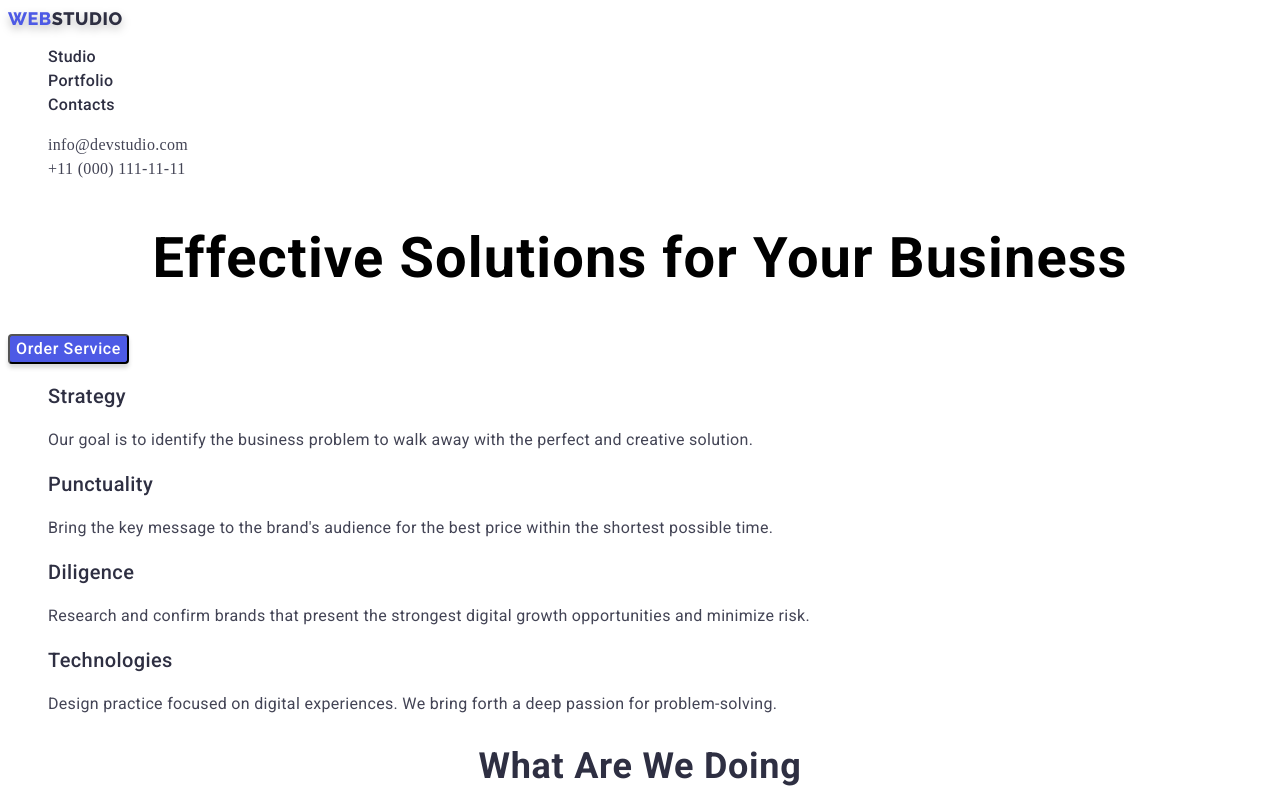
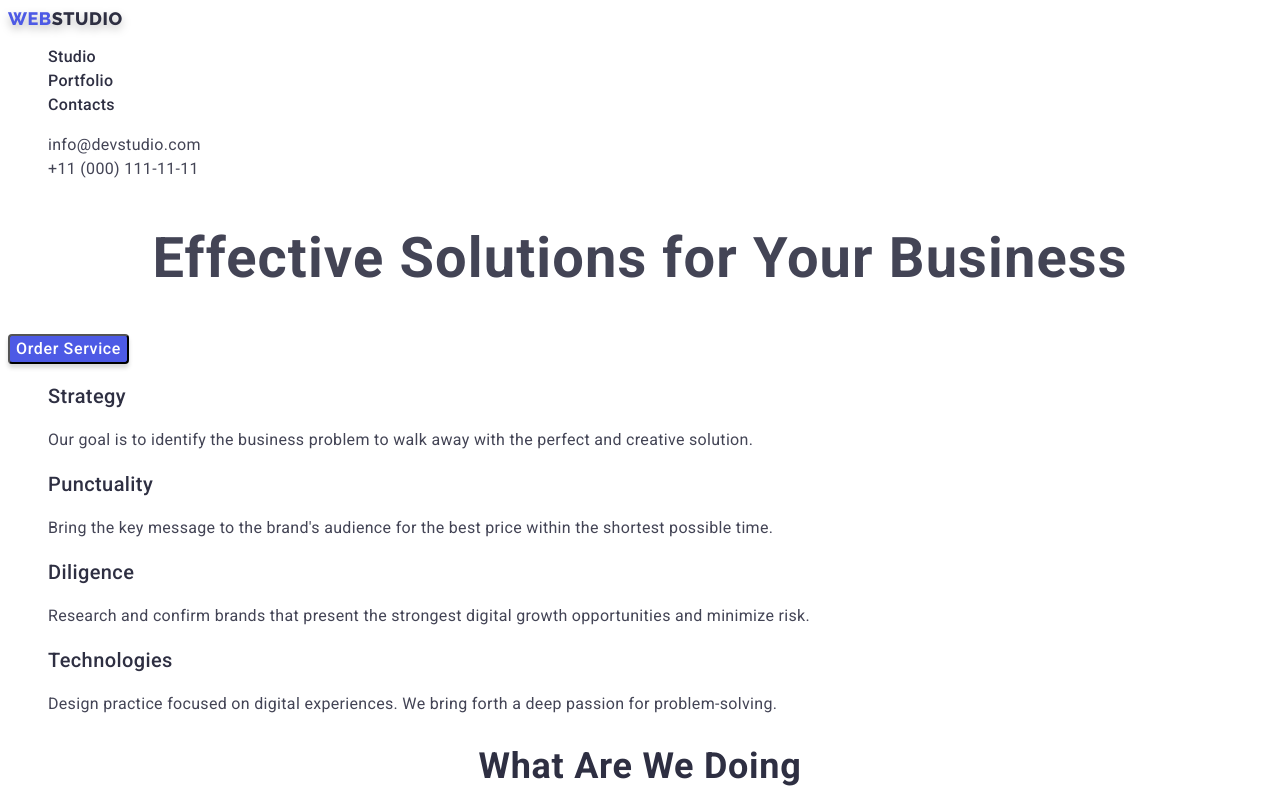
Before and after one commit to VlCore/goit-markup-hw-02, a plain HTML site: page index.html in a window 1280 px wide. Shown: the top 800 px of the page. Drawn offline with Linux system fonts and the light colour scheme.

Commit message:
Update styles.css

```diff
--- a/css/styles.css
+++ b/css/styles.css
@@ -4,7 +4,7 @@
 }
 
 body {
-    font-family: var(--primary-font)
+    font-family: 'Roboto', sans-serif;
     color:#434455;
     background-color: #ffffff;
 
```
